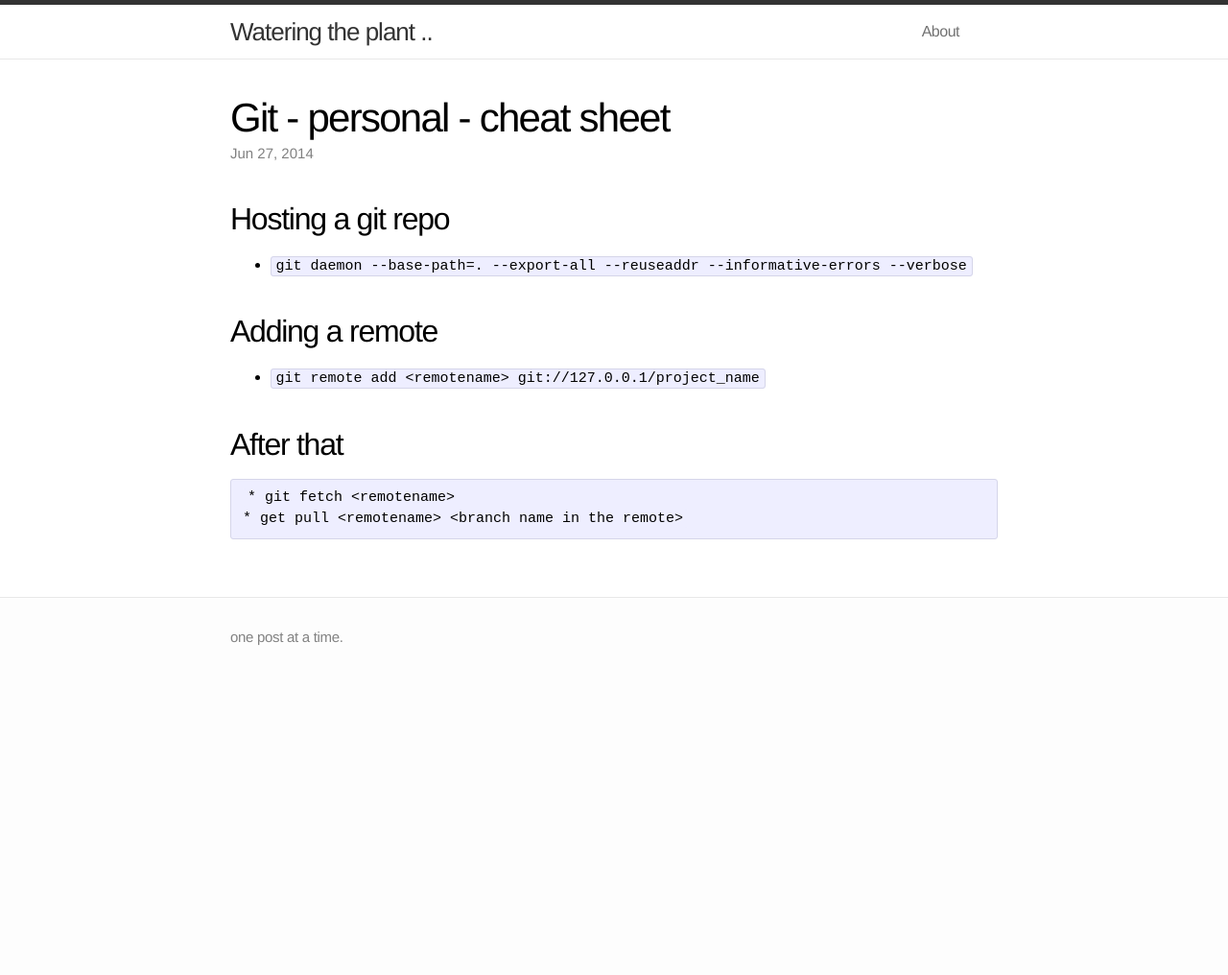
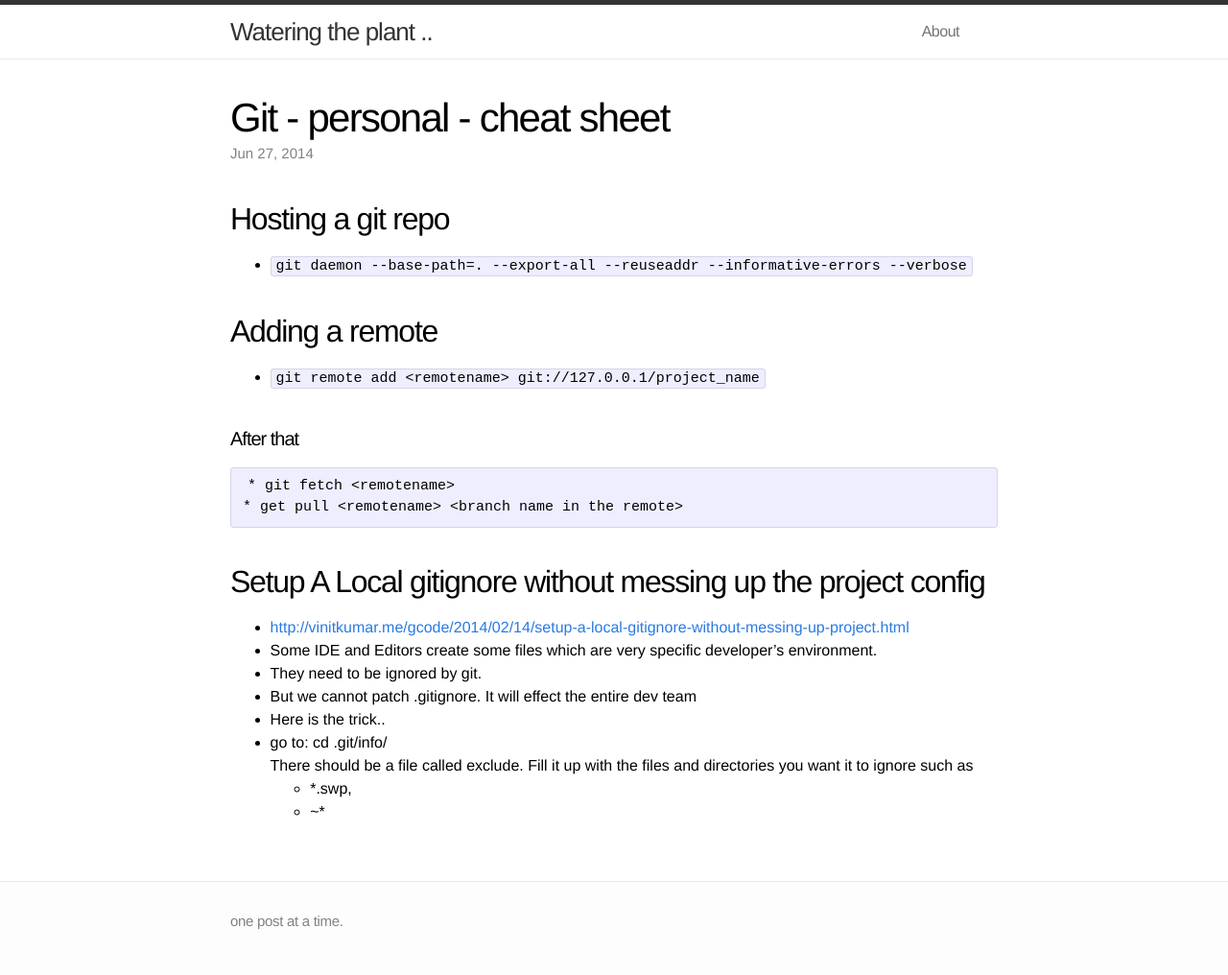
Before and after one commit to kscraja/kscraja.github.io, a Jekyll site: the page built from _posts/2014-06-27-git-cmnds-and-utils.md, in a window 1280 px wide. Shown: the whole page at 96% size. Built offline with Jekyll 4.4.1, drawn with Linux system fonts in a browser that asks for light colours; before the commit the page ends 900 px from its top, so only the background shows below that.

Commit message:
updated with trick to facilitate ignoring files via .git/info/exclude file

```diff
--- a/_posts/2014-06-27-git-cmnds-and-utils.md
+++ b/_posts/2014-06-27-git-cmnds-and-utils.md
@@ -13,6 +13,23 @@
 
 * `git remote add <remotename> git://127.0.0.1/project_name`
 
-## After that
+#### After that
     * git fetch <remotename>
     * get pull <remotename> <branch name in the remote>
+
+## Setup A Local gitignore without messing up the project config
+
+* <http://vinitkumar.me/gcode/2014/02/14/setup-a-local-gitignore-without-messing-up-project.html>
+
+* Some IDE and Editors create some files which are very specific developer’s environment.
+* They need to be ignored by git.
+* But we cannot patch .gitignore. It will effect the entire dev team
+* Here is the trick..
+* go to: cd .git/info/
+
+    There should be a file called exclude.
+    Fill it up with the files and directories you want it to ignore
+    such as
+
+    * *.swp,
+    * ~*
```
